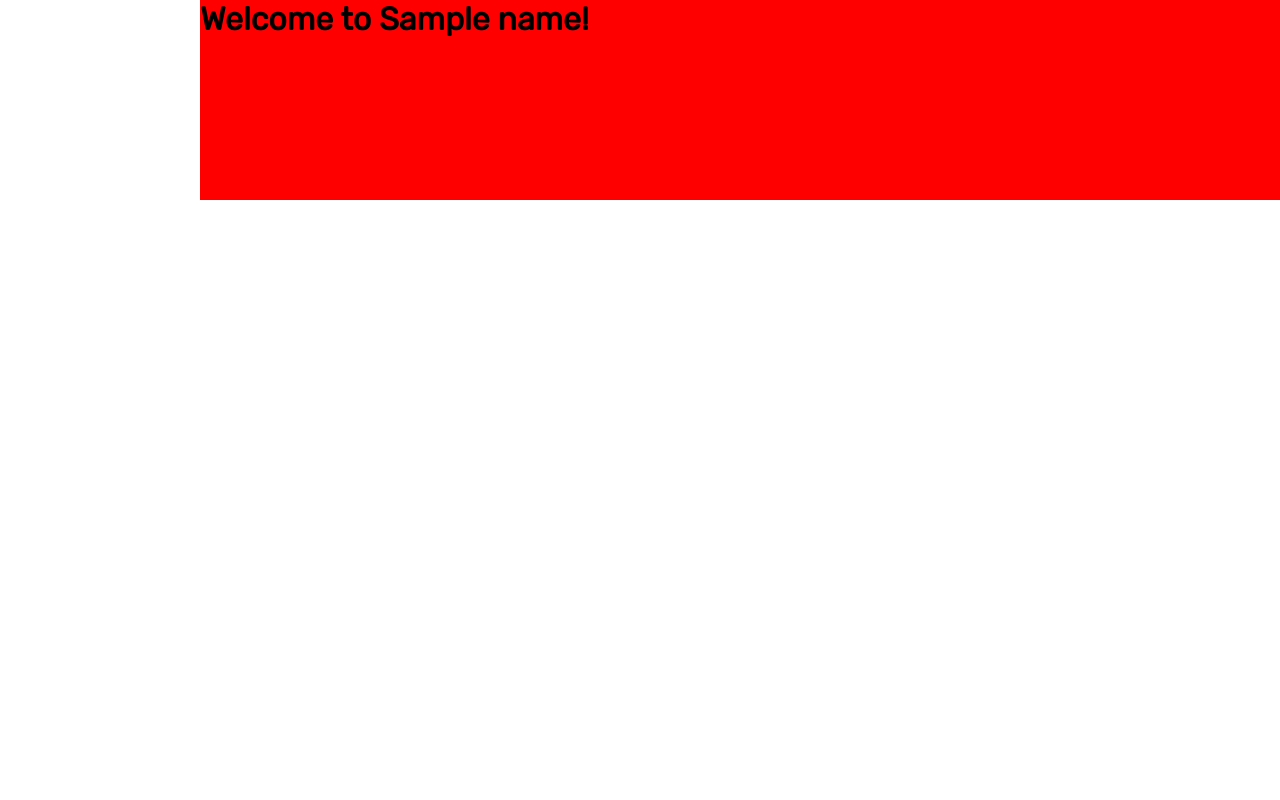
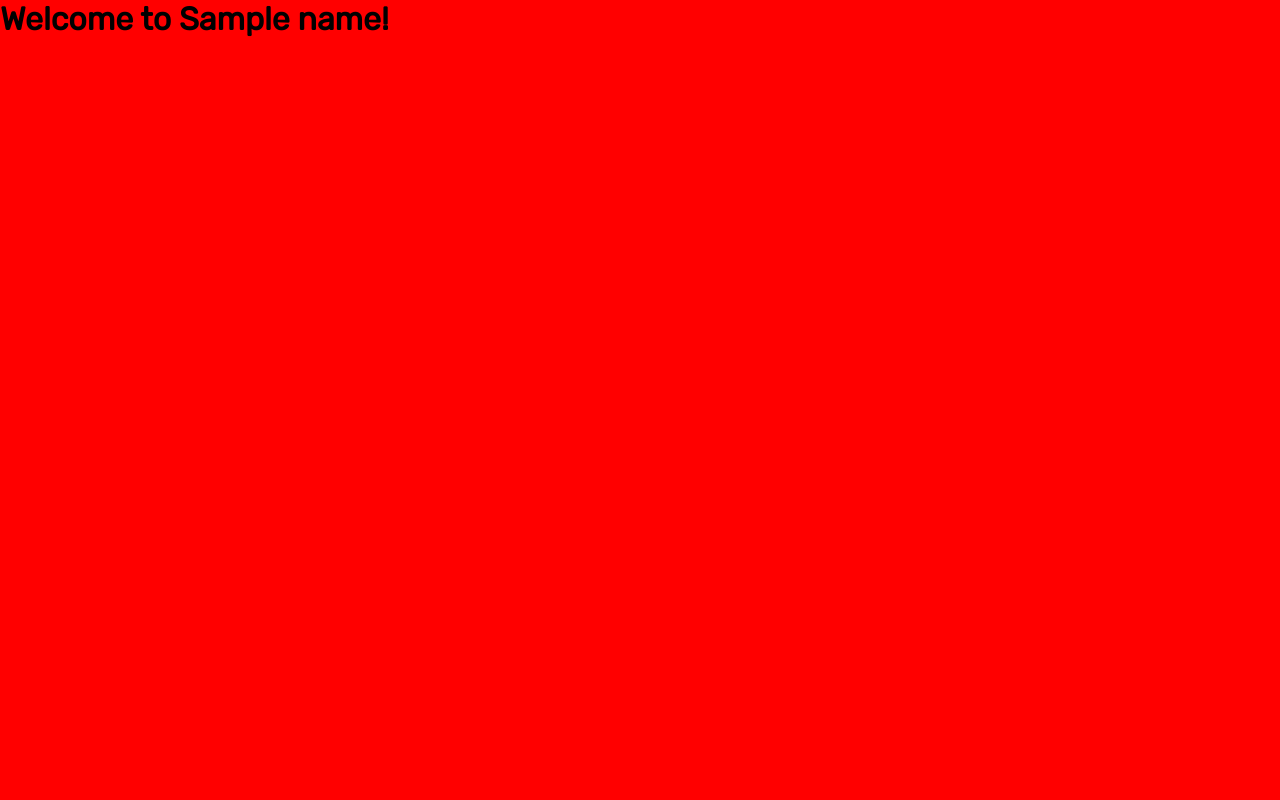
Before and after one commit to codey4k/fs4, a Symfony app: template templates/index/index.html.twig in a window 1280 px wide; the page is wider, and only the part inside the window is pictured. Run offline with Twig, Linux system fonts and the light colour scheme; the template is opened without the code that fills it: most values are stand-ins (such as "Sample title", 1, 10 or a date in 2020); some libraries are stand-ins or nearby versions.

Commit message:
update style 23/05/2018

```diff
--- a/templates/base.html.twig
+++ b/templates/base.html.twig
@@ -17,9 +17,16 @@
             }
 
             .wrapper {
+                margin-left : -200px;
+                overflow : hidden;
+                height : 100vh;
                 display : grid;
                 grid-template-columns : 200px 100vw;
                 /*grid-template-rows : ;*/
+            }
+            .menu-left {
+                /*height : 100vh;*/
+                background : orange;
             }
         </style>
     </head>
--- a/templates/index/index.html.twig
+++ b/templates/index/index.html.twig
@@ -6,7 +6,7 @@
 <style>
     .index {
         /*width : 100vw;*/
-        height : 200px;
+        height : auto;
         background : red;
         /*overflow : hidden;*/
         overflow-y : scroll;
```
